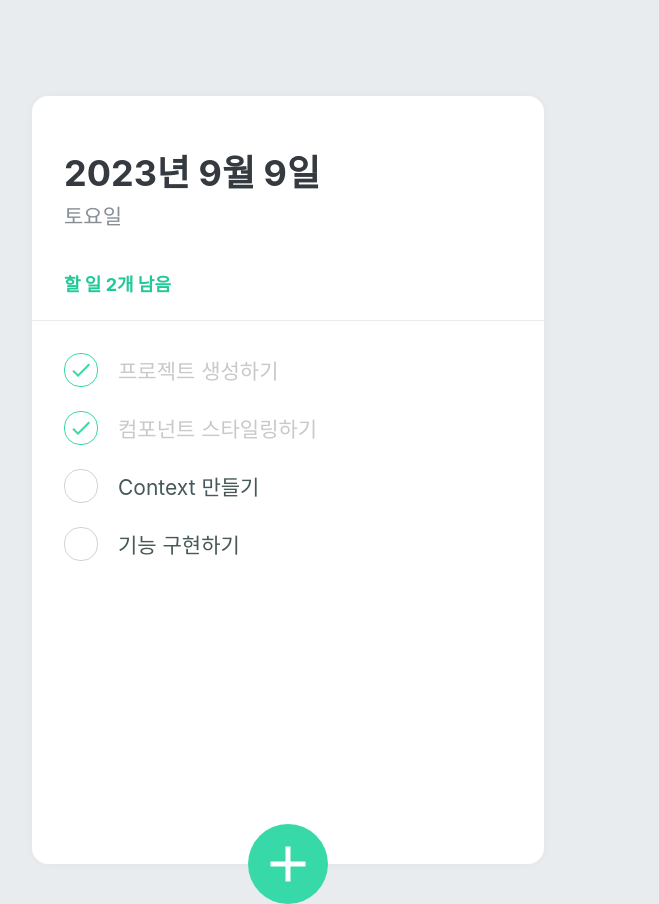
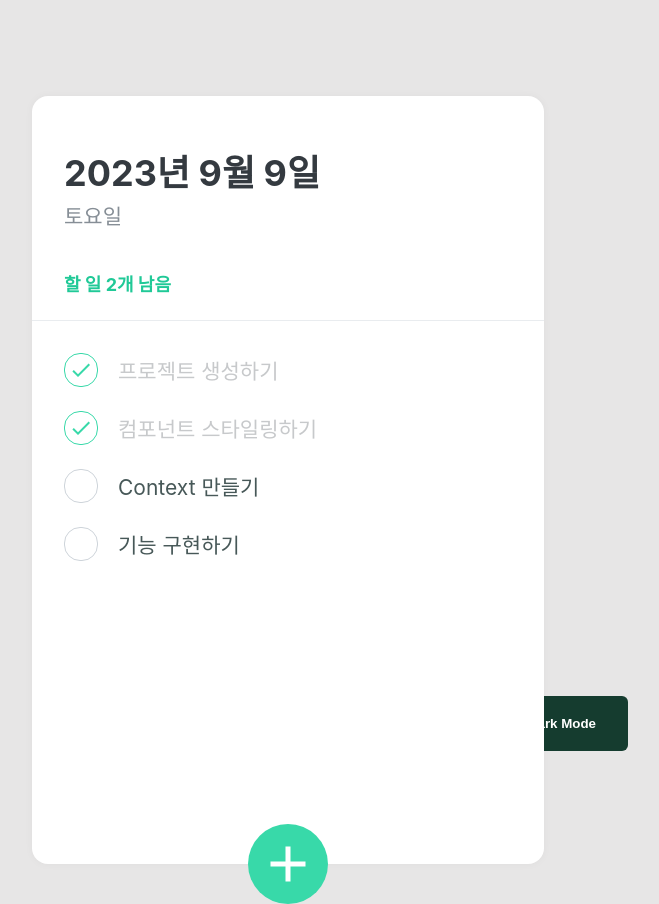
Before and after one commit to jeongseoe/make-sister-developer, a React (Create React App) app: page / in a window 1280 px wide. Shown: the whole page, without its empty margins (352-1011 px from the left). Built offline with nearby package versions, Linux system fonts and the light colour scheme.

Commit message:
feat :globalStyle에 변수를 넣기위해 innerApp을 따로 빼서 생성

```diff
--- a/src/App.tsx
+++ b/src/App.tsx
@@ -1,26 +1,92 @@
-import React, { useState } from "react";
 import { createGlobalStyle } from "styled-components";
 import TodoTemplate from "./components/TodoTemplate";
 import TodoHead from "./components/TodoHead";
 import TodoList from "./components/TodoList";
 import TodoCreate from "./components/TodoCreate";
-import { TodoProvider } from "./components/TodoContext";
+import styled from "styled-components";
+import {
+  useTodoState,
+  TodoProvider,
+  useTodoDispatch,
+} from "./components/TodoContext";
 
-const GlobalStyle = createGlobalStyle`
+function InnerApp() {
+  const dispatch = useTodoDispatch();
+  const todos = useTodoState();
+  const dark = todos.isDarkMode;
+
+  // style 변수
+  const backgroundDark = String(todos.isDarkMode);
+  const buttonDark = `button${backgroundDark}`;
+  const stringDark = `string${backgroundDark}`;
+
+  // todos.isDarkMode(false)
+  const Global = createGlobalStyle`
+  // createGlobalStyle 에만 :root라는 변수를 만들 수 있는 공간이 생김.
+  // 그 이후에 var(--{변수명})을 이용해서 반응형으로 변경할 수 있다.
+
+  :root{
+    // 바탕색
+    --true : #292727;
+    --false : #e7e6e6;
+
+    // 버튼색
+    --buttontrue: #ffff;
+    --buttonfalse: #153c2f;
+
+    // 버튼글씨색
+    --stringtrue: #36353599;
+    --stringfalse: #ffff;
+  }
   body {
-    background: #e9ecef;
+    background: var(--${backgroundDark})
   }
 `;
+
+  const StyleButton = styled.button`
+    padding: 20px 32px;
+    color: var(--${stringDark});
+    border: none;
+    border-radius: 6px;
+    font-weight: 600;
+    cursor: pointer;
+    background-color: var(--${buttonDark});
+
+    &:hover {
+      color: white;
+      background-color: #548854;
+    }
+  `;
+
+  const darkMode = () =>
+    dispatch({ type: "COLOR", isDarkMode: !todos.isDarkMode });
+
+  return (
+    <>
+      <Global />
+      <TodoTemplate dark={dark}>
+        <TodoHead dark={dark} />
+        <TodoList dark={dark} />
+        <TodoCreate dark={dark} />
+      </TodoTemplate>
+      <div
+        style={{
+          marginTop: "-200px",
+          display: "flex",
+          justifyContent: "right",
+          marginRight: "300px",
+        }}
+      >
+        <StyleButton onClick={darkMode}>Dark Mode</StyleButton>
+      </div>
+    </>
+  );
+}
 
 function App() {
   return (
     <TodoProvider>
-      <GlobalStyle />
-      <TodoTemplate>
-        <TodoHead />
-        <TodoList />
-        <TodoCreate />
-      </TodoTemplate>
+      <InnerApp />
     </TodoProvider>
   );
 }
```
